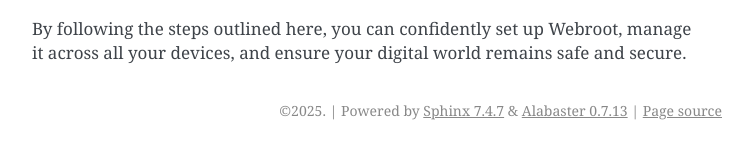
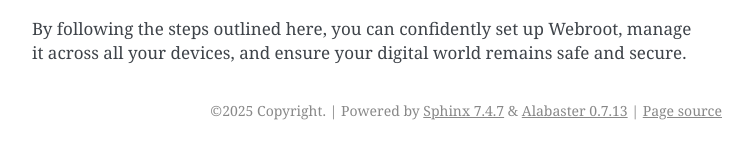
Before and after one commit to peternellearsdale/goldplanet, a Sphinx documentation site: the page built from docs/index.rst, in a window 1280 px wide and 900 px high, scrolled down 3435 px. Shown: the part 750-897 px from the top of the window, without its empty margins (388-1141 px from the left). Built offline with Sphinx 7.4.7, drawn with Linux system fonts in a browser that asks for light colours.

Commit message:
Update conf.py

```diff
--- a/docs/conf.py
+++ b/docs/conf.py
@@ -5,7 +5,7 @@ import sys
 sys.path.insert(0, os.path.abspath('.'))
 
 project = 'Gold Planet Roxy'
-copyright = '2025'
+copyright = '2025 Copyright'
 author = 'Simpson Arnow mov'
 
 release = '1.0'
```
